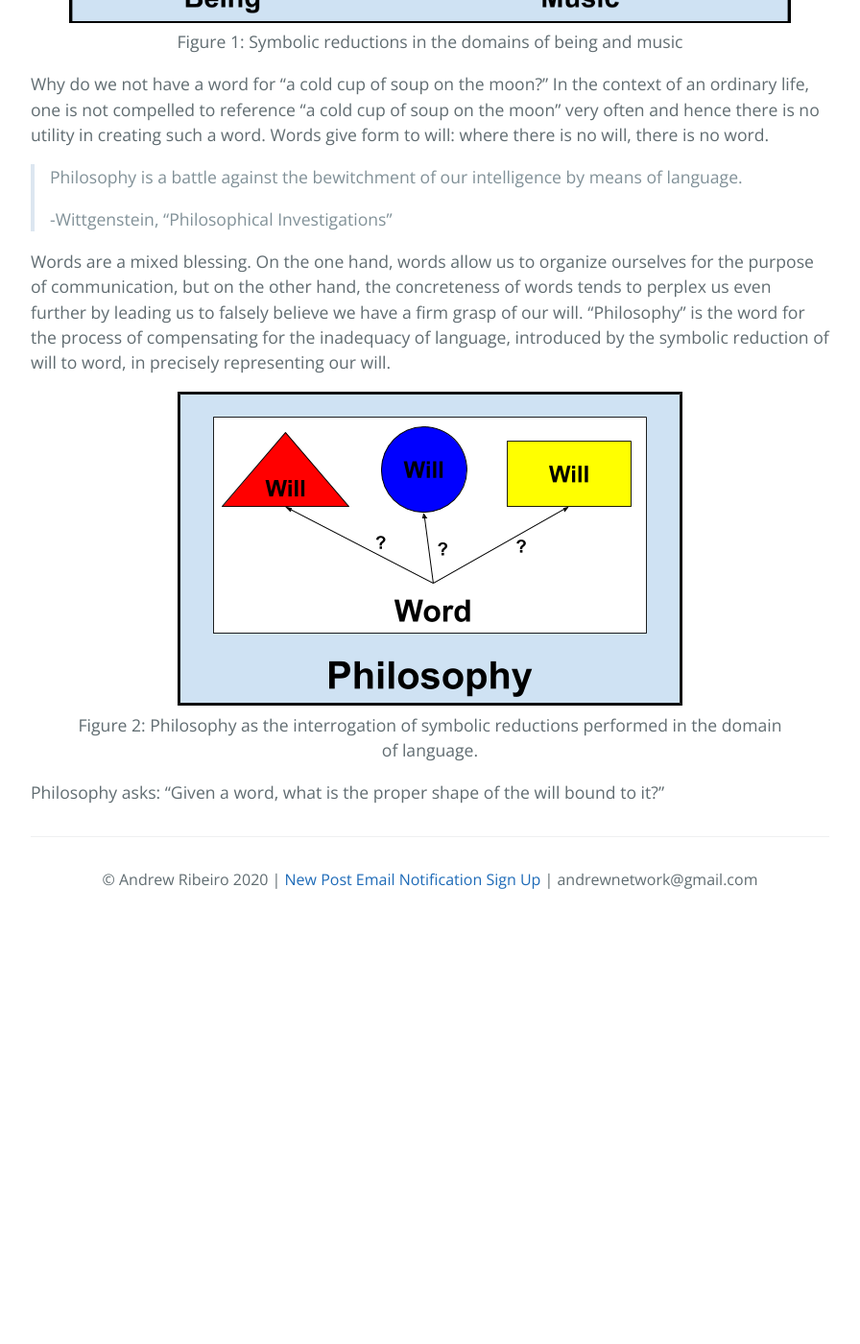
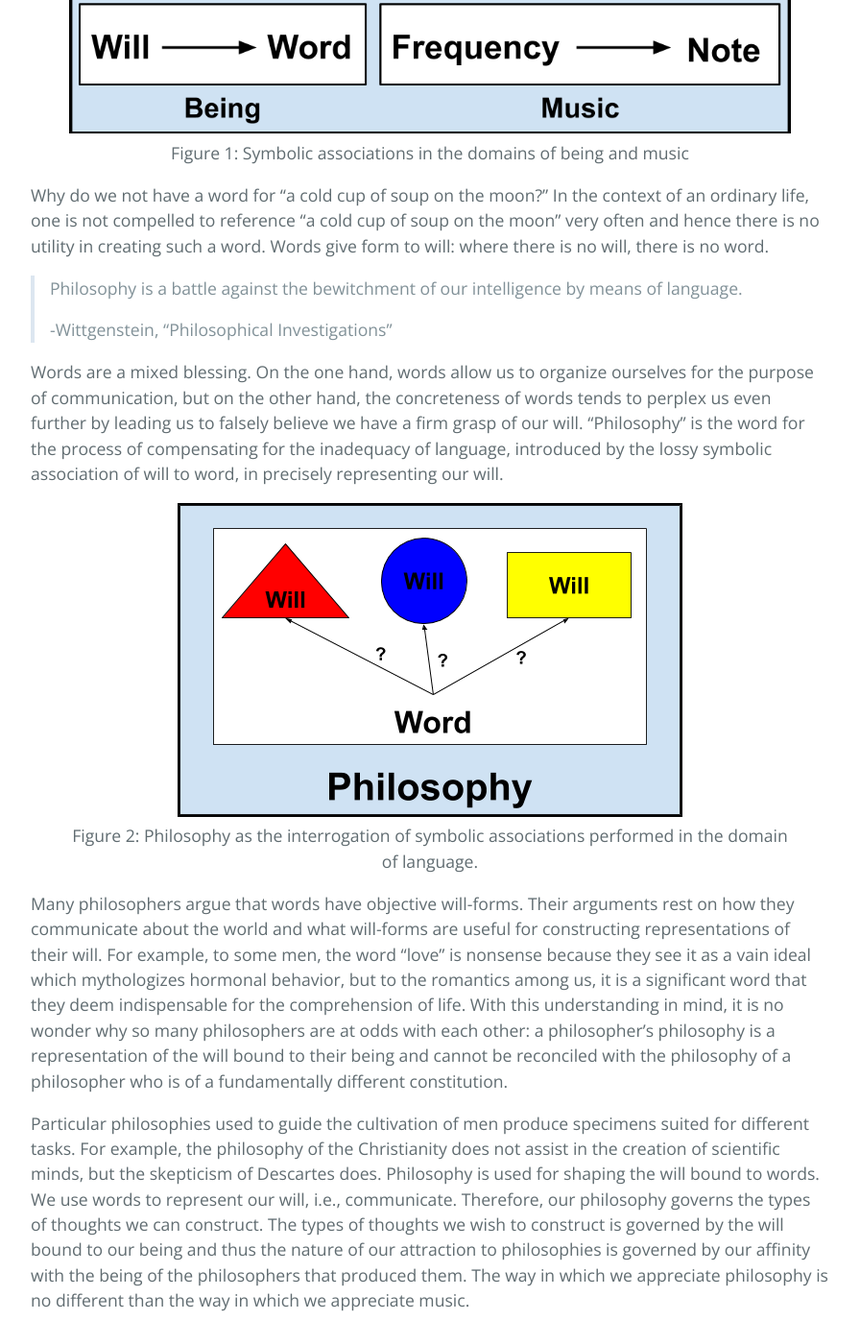
Before and after one commit to Andrewnetwork/CoronavirusBlog, a Jekyll site: the page built from will_and_word.md, in a window 1280 px wide and 1400 px high, scrolled down 1385 px. Shown: the whole window at 96% size, without its empty margins (192-1088 px from the left). Built offline with Jekyll 4.4.1, drawn with Linux system fonts in a browser that asks for light colours; our own code applies the rules of GitHub Pages for plain Markdown files; the repository's description, which GitHub fills in, is left out; before the commit the page ends 2345 px from its top, so only the background shows below that; some of the changed text lies outside the part shown.

Commit message:
Update will_and_word.md

```diff
--- a/will_and_word.md
+++ b/will_and_word.md
@@ -19,12 +19,16 @@ Who hadst deserved more than a prison.
 
 What would man be without language? What would language be without words? What would words be without will? What would will be without being? What would being be without world? What would world be without God?
 
+In this entry, I will reflect on the relation between will and word.
+
+## Section 1: Symbols, Construction, Will, and Philosophy
+
 Are we not confounded by the multitude of our being? In the domain of music, we reduce the *continuum of frequency* to the *symbolic space of notes* in order to make the act of composition tractable. Likewise, in the domain of being, we reduce the *continuum of will* to the *symbolic space of words* in order to make the act of communication tractable. Words empower the composition of thought like notes empower the composition of music.
 
 <center>
 <figure class="image">
   <img src="img/word_notes.png" alt="Three-Lego System" style="border: 2px black solid;">
-  <figcaption>Figure 1: Symbolic reductions in the domains of being and music </figcaption>
+  <figcaption>Figure 1: Symbolic associations in the domains of being and music </figcaption>
 </figure>
 </center>
 
@@ -34,13 +38,17 @@ Why do we not have a word for "a cold cup of soup on the moon?" In the context o
 >
 >-Wittgenstein, "Philosophical Investigations"
 
-Words are a mixed blessing. On the one hand, words allow us to organize ourselves for the purpose of communication, but on the other hand, the concreteness of words tends to perplex us even further by leading us to falsely believe we have a firm grasp of our will. "Philosophy" is the word for the process of compensating for the inadequacy of language, introduced by the symbolic reduction of will to word, in precisely representing our will.
+Words are a mixed blessing. On the one hand, words allow us to organize ourselves for the purpose of communication, but on the other hand, the concreteness of words tends to perplex us even further by leading us to falsely believe we have a firm grasp of our will. "Philosophy" is the word for the process of compensating for the inadequacy of language, introduced by the lossy symbolic association of will to word, in precisely representing our will.
 
 <center>
 <figure class="image">
   <img src="img/philosophy_word_will.png" alt="Three-Lego System" style="border: 2px black solid;">
-  <figcaption>Figure 2: Philosophy as the interrogation of symbolic reductions performed in the domain of language. </figcaption>
+  <figcaption>Figure 2: Philosophy as the interrogation of symbolic associations performed in the domain of language. </figcaption>
 </figure>
 </center>
 
- Philosophy asks: "Given a word, what is the proper shape of the will bound to it?"
+Many philosophers argue that words have objective will-forms. Their arguments rest on how they communicate about the world and what will-forms are useful for constructing representations of their will. For example, to some men, the word "love" is nonsense because they see it as a vain ideal which mythologizes hormonal behavior, but to the romantics among us, it is a significant word that they deem indispensable for the comprehension of life. With this understanding in mind, it is no wonder why so many philosophers are at odds with each other: a philosopher's philosophy is a representation of the will bound to their being and cannot be reconciled with the philosophy of a philosopher who is of a fundamentally different constitution.
+
+Particular philosophies used to guide the cultivation of men produce specimens suited for different tasks. For example, the philosophy of the Christianity does not assist in the creation of scientific minds, but the skepticism of Descartes does. Philosophy is used for shaping the will bound to words. We use words to represent our will, i.e., communicate. Therefore, our philosophy governs the types of thoughts we can construct. The types of thoughts we wish to construct is governed by the will bound to our being and thus the nature of our attraction to philosophies is governed by our affinity with the being of the philosophers that produced them. The way in which we appreciate philosophy is no different than the way in which we appreciate music.
+
+## Section 2: The Binding of Will to Word
```
